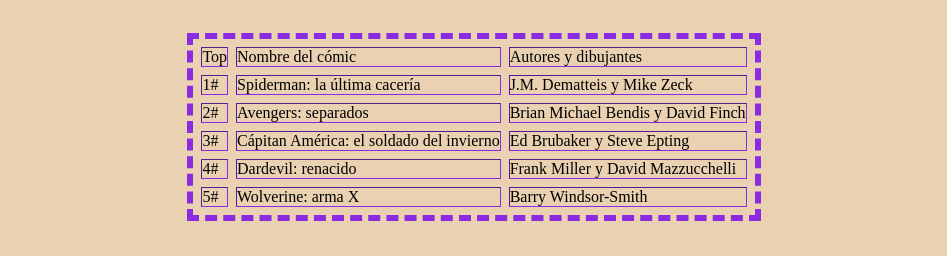
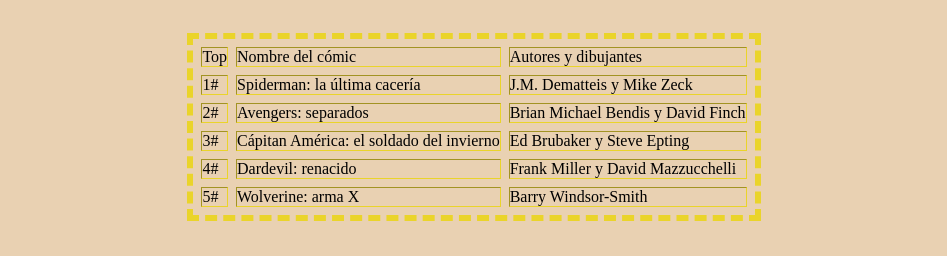
Before and after one commit to TobiBruckner/PreEntrega3-Bruckner, a website: page marvel.html in a window 1280 px wide. Shown: the part 242-498 px from the top of the page, without its empty margins (166-1113 px from the left). Drawn offline with nearby package versions, Linux system fonts and the light colour scheme; files that its build step writes are made by us from their sources.

Commit message:
Cambios finales

```diff
--- a/scss/styles.scss
+++ b/scss/styles.scss
@@ -40,7 +40,7 @@
 .tabla{
     margin:auto;
     border-style: dashed;
-    border-color: blueviolet;
+    border-color: rgba(235, 213, 20, 0.856);
 }
 .tabla2{
     margin:auto;
```
Also changed, not shown: scss/styles.css (added), 1 other file.
